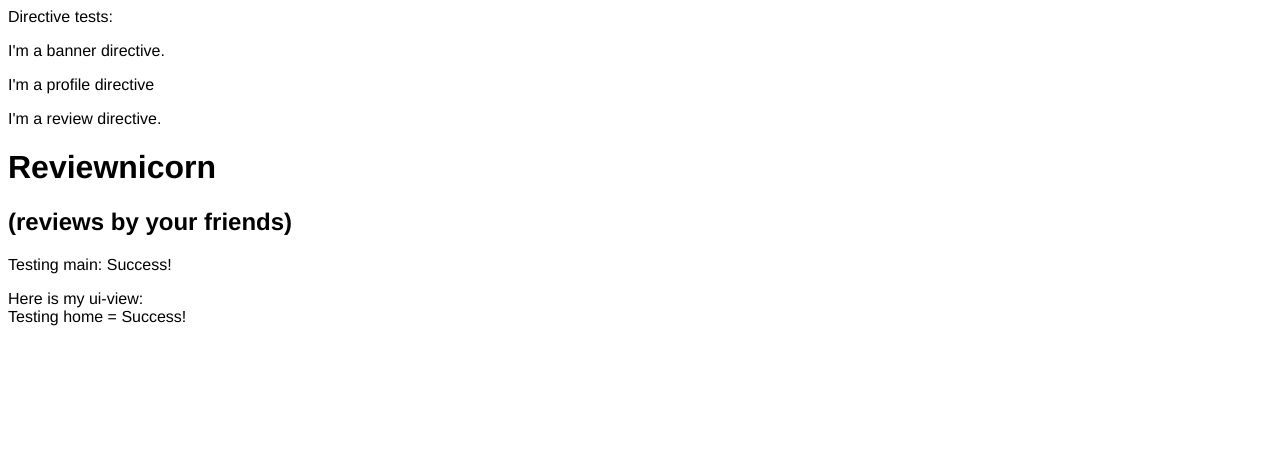
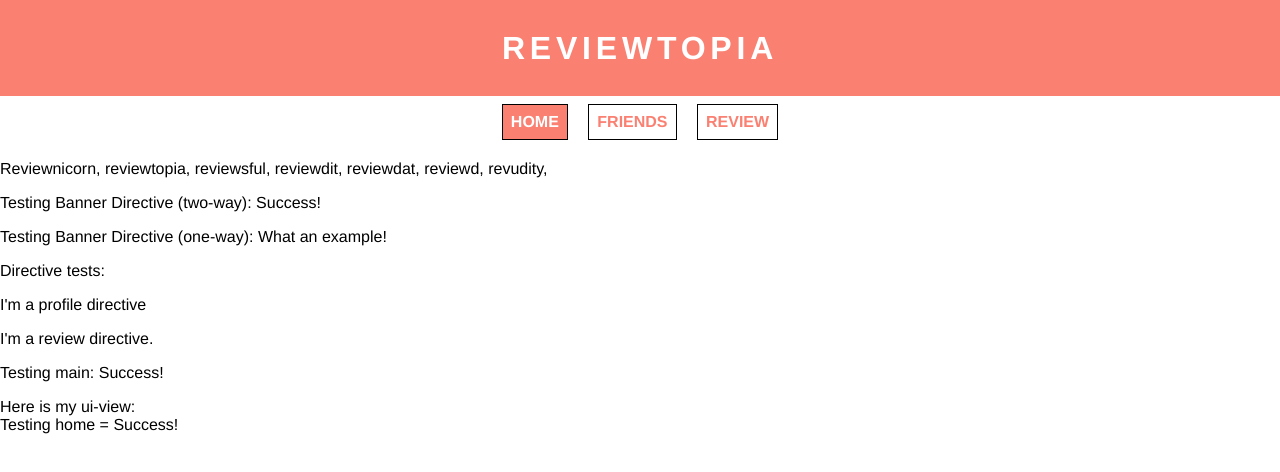
Before and after one commit to 3chordme/reviewtopia, a website: page core/public/app/index.html in a window 1280 px wide. Drawn offline with nearby package versions, Linux system fonts and the light colour scheme; some packages are replaced by stand-ins of ours; files whose address does not match are found by name.

Commit message:
Basic styling of navigation bar done.

```diff
--- a/core/public/app/directives/banner/banner.directive.js
+++ b/core/public/app/directives/banner/banner.directive.js
@@ -4,7 +4,8 @@ angular.module('reviewnicorn').directive('banner', function() {
       templateUrl: './directives/banner/banner.template.html'
     , restrict: 'E'
     , scope: {
-
+          dirTest: "="
+        , dirExample: "@"
       }
   };
 
--- a/core/public/app/directives/banner/banner.template.html
+++ b/core/public/app/directives/banner/banner.template.html
@@ -1 +1,12 @@
-<p>I'm a banner directive.</p>
+<header><h1>Reviewtopia</h1></header>
+
+<nav>
+  <a ui-sref="home" ui-sref-active="active">Home</a>
+  <a ui-sref="friends" ui-sref-active="active">Friends</a>
+  <a ui-sref="review" ui-sref-active="active">Review</a>
+</nav>
+
+<p>Reviewnicorn, reviewtopia, reviewsful, reviewdit, reviewdat, reviewd, revudity,</p>
+
+<p>Testing Banner Directive (two-way): {{ dirTest }}</p>
+<p>Testing Banner Directive (one-way): {{ dirExample }}</p>
--- a/core/public/app/index.html
+++ b/core/public/app/index.html
@@ -2,19 +2,16 @@
 <html lang="en" ng-app="reviewnicorn">
 <head>
   <meta charset="UTF-8">
-  <title>Reviewsful</title>
+  <title>Reviewtopia</title>
   <link rel="stylesheet" href="/styles/style.css" media="screen" title="no title" charset="utf-8">
 </head>
 <body ng-controller="mainCtrl">
 
-Directive tests:
-<banner></banner>
+<banner dir-test="test" dir-example="What an example!"></banner>
+
+<p>Directive tests:</p>
 <profile></profile>
 <review></review>
-
-<h1>Reviewnicorn</h1>
-
-<h2>(reviews by your friends)</h2>
 
 <p>Testing main: {{test}}</p>
 
--- a/core/public/app/routes/routes.js
+++ b/core/public/app/routes/routes.js
@@ -39,7 +39,9 @@ angular.module('reviewnicorn')
         templateUrl: './../features/review/review.template.html',
         controller: 'reviewCtrl'
       });
-
+      //cityReviews
+      //locationReviews
+      //userReviews
     $urlRouterProvider.otherwise('/home');
 
   });
--- a/core/public/app/styles/style.css
+++ b/core/public/app/styles/style.css
@@ -1,6 +1,58 @@
 html, body {
   width: 100%;
-  /*margin: 0;*/
-  /*padding: 0;*/
+  margin: 0;
+  padding: 0;
   font-family: helvetica;
+  box-sizing: border-box;
 }
+
+/********/
+/*BANNER*/
+/********/
+
+header {
+  width: 100%;
+  background-color: salmon;
+  height: 6em;
+  text-align: center;
+}
+
+nav {
+  text-align: center;
+  height: 3em;
+}
+
+nav * {
+  text-decoration: none;
+  text-transform: uppercase;
+  font-weight: bold;
+  color: salmon;
+  border: 1px solid black;
+  margin: .5em;
+  padding: .5em;
+  display: inline-block;
+}
+
+h1 {
+  margin: 0;
+  padding: 0;
+}
+
+header > h1 {
+  /*font-weight: 100;*/
+  letter-spacing: .15em;
+  color: white;
+  text-transform: uppercase;
+  position: relative;
+  top: 50%;
+  transform: translateY(-50%);
+}
+
+.active, nav *:hover {
+  color: white;
+  background-color: salmon;
+}
+
+.active {
+  cursor: default;
+}
```
